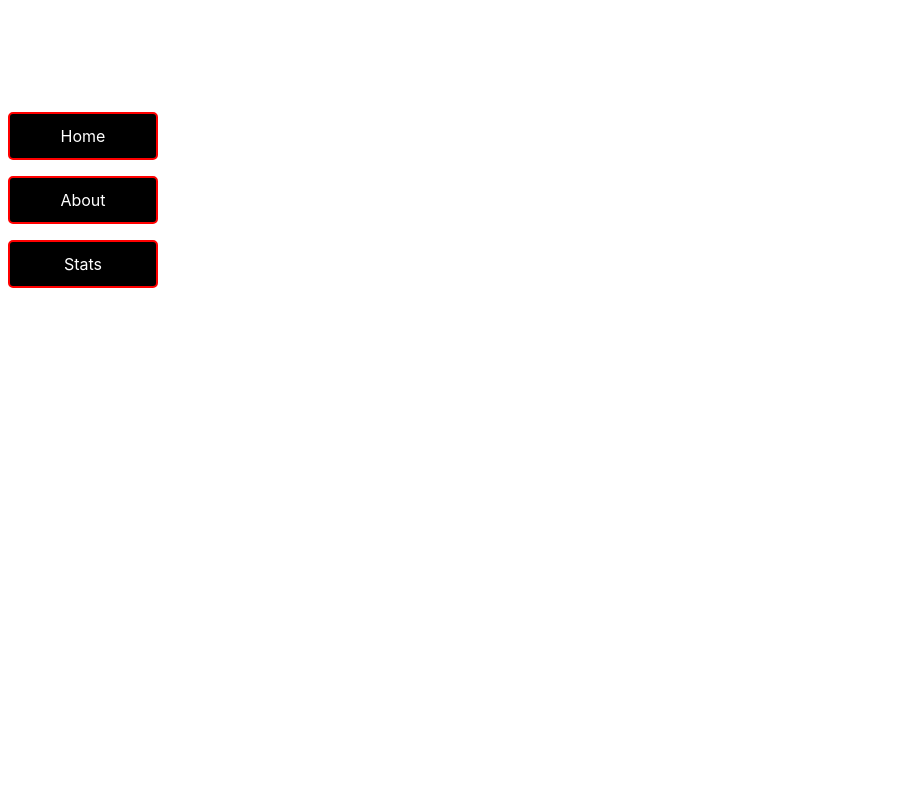
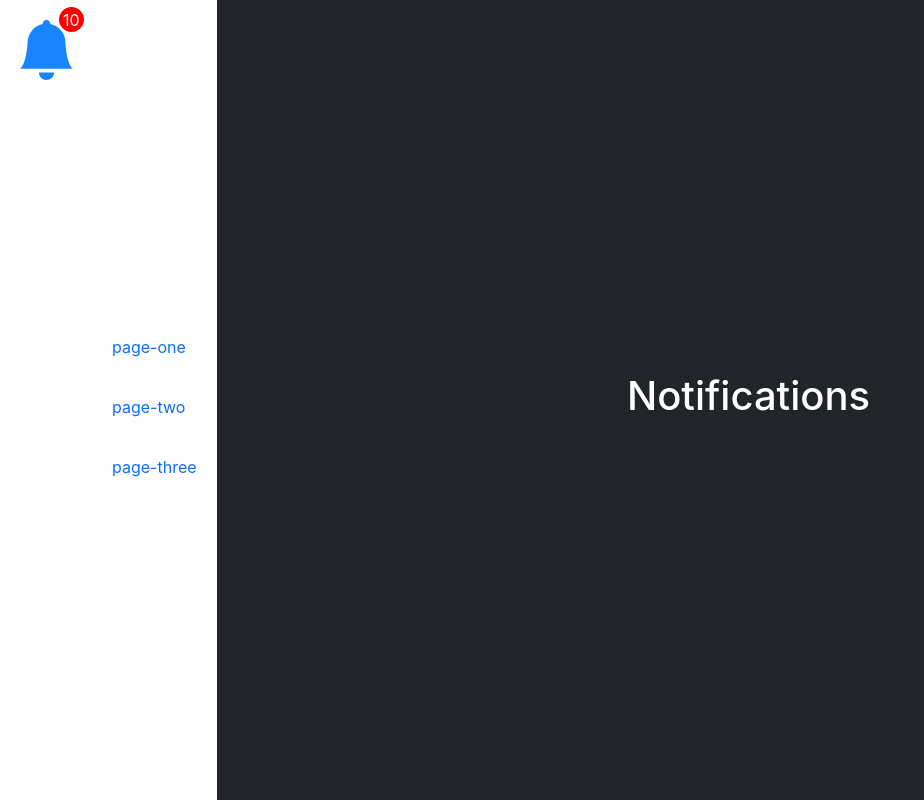
Before and after one commit to neharadialcode/learning-react, a React (Create React App) app: page /notifications in a window 1280 px wide. Shown: the whole page, without its empty margins (0-924 px from the left). Built offline with nearby package versions, Linux system fonts and the light colour scheme.

Commit message:
bell number changed

```diff
--- a/src/App.js
+++ b/src/App.js
@@ -1,7 +1,9 @@
 import { Route, Switch } from "react-router-dom";
 import "./App.css";
+import Bell from "./components/Bell";
 import ButtonTabs from "./components/ButtonTabs";
 import Home from "./components/Home";
+import Notifications from "./components/Notifications";
 import PageOne from "./components/PageOne";
 import PageThree from "./components/PageThree";
 import PageTwo from "./components/PageTwo";
@@ -13,14 +15,16 @@ function App() {
     <>
       <div className="App">
         <div className="d-flex">
-          {/* <TabsNavLinks /> */}
-          <PushNavLink />
+          <Bell />
+          <TabsNavLinks />
+          {/* <PushNavLink /> */}
           <Switch>
             <Route exact path="/new/:id" component={ButtonTabs} />
             <Route exact path="/page-one" component={PageOne} />
             <Route exact path="/page-two" component={PageTwo} />
             <Route exact path="/page-three" component={PageThree} />
             <Route exact path="/" component={Home} />
+            <Route exact path="/notifications" component={Notifications} />
           </Switch>
         </div>
       </div>
--- /dev/null
+++ b/src/components/Bell.jsx
@@ -0,0 +1,17 @@
+import React from "react";
+import { withRouter } from "react-router-dom";
+import { BellIcon } from "./Icon";
+
+const Bell = ({ history }) => {
+  const pathname = window.location.pathname;
+  return (
+    <div>
+      <div onClick={() => history.push("/notifications")} className="bell">
+        {pathname === "/notifications" ? <span>10</span>: <span>20</span>}
+        <BellIcon />
+      </div>
+    </div>
+  );
+};
+
+export default withRouter(Bell);
--- a/src/components/Icon.jsx
+++ b/src/components/Icon.jsx
@@ -14,6 +14,24 @@ export const Star = () => {
           d="M40.7376 18.7578L41.0898 19.4582L41.866 19.5688L60.7475 22.2599C60.7481 22.26 60.7487 22.2601 60.7493 22.2602C61.2681 22.3367 61.5545 22.7831 61.4904 23.1905L61.489 23.1989L61.4878 23.2074C61.4629 23.3781 61.3801 23.5431 61.2417 23.6764C61.2414 23.6766 61.2412 23.6768 61.241 23.677L47.5794 36.7393L47.0003 37.2929L47.1384 38.0821L50.3667 56.5306L50.3669 56.5317C50.4408 56.9519 50.1562 57.3997 49.6528 57.4848L49.6506 57.4851C49.4524 57.5189 49.2501 57.4858 49.0869 57.4006L49.0802 57.3971L32.1876 48.6872L31.5002 48.3327L30.8127 48.6872L13.9201 57.3971L13.9178 57.3983C13.7708 57.4744 13.6028 57.5096 13.4334 57.4978C13.2642 57.4859 13.1042 57.4279 12.9715 57.3333C12.839 57.239 12.74 57.113 12.6818 56.9723C12.6236 56.8319 12.6072 56.6799 12.6332 56.5326L12.6336 56.5306L15.8619 38.0821L16 37.2929L15.4209 36.7393L1.75654 23.6744L1.75644 23.6743C1.59158 23.5167 1.50294 23.3076 1.50007 23.0951C1.49721 22.8834 1.57945 22.6735 1.73822 22.5124C1.87401 22.3773 2.05073 22.2882 2.24464 22.2611L2.24818 22.2606L21.1344 19.5688L21.9105 19.4582L22.2627 18.7578L30.7017 1.97982C30.7021 1.97893 30.7026 1.97804 30.703 1.97715C30.9157 1.56367 31.4532 1.37319 31.9028 1.59085L31.9045 1.59169C32.0788 1.67581 32.2141 1.81133 32.2943 1.9712L32.2949 1.97251L40.7376 18.7578Z"
           stroke="black"
           stroke-width="3"
+        />
+      </svg>
+    </>
+  );
+};
+export const BellIcon = () => {
+  return (
+    <>
+      <svg
+        width="53"
+        height="60"
+        viewBox="0 0 53 60"
+        fill="none"
+        xmlns="http://www.w3.org/2000/svg"
+      >
+        <path
+          d="M26.5 60C28.5081 60 30.4339 59.2099 31.8538 57.8034C33.2737 56.397 34.0714 54.4894 34.0714 52.5004H18.9286C18.9286 54.4894 19.7263 56.397 21.1462 57.8034C22.5661 59.2099 24.4919 60 26.5 60ZM30.2668 4.1243C30.3196 3.60291 30.2615 3.07634 30.0963 2.57854C29.9311 2.08074 29.6623 1.62278 29.3074 1.23418C28.9525 0.845584 28.5193 0.534981 28.0357 0.322405C27.5522 0.10983 27.029 0 26.5 0C25.971 0 25.4478 0.10983 24.9643 0.322405C24.4807 0.534981 24.0475 0.845584 23.6926 1.23418C23.3377 1.62278 23.0689 2.08074 22.9037 2.57854C22.7385 3.07634 22.6804 3.60291 22.7332 4.1243C18.4543 4.98639 14.6076 7.28673 11.8446 10.6358C9.08158 13.9849 7.57198 18.1769 7.57143 22.502C7.57143 26.6193 5.67857 45.0008 0 48.7506H53C47.3214 45.0008 45.4286 26.6193 45.4286 22.502C45.4286 13.4275 38.9171 5.85296 30.2668 4.1243V4.1243Z"
+          fill="#1984FF"
         />
       </svg>
     </>
--- /dev/null
+++ b/src/components/Notifications.jsx
@@ -0,0 +1,11 @@
+import React from "react";
+
+const Notifications = () => {
+  return (
+    <div className="bg-dark vh-100 w-100 d-flex flex-column justify-content-center align-items-center text-white">
+      <h1>Notifications</h1>
+    </div>
+  );
+};
+
+export default Notifications;
--- a/src/components/PushNavLink.jsx
+++ b/src/components/PushNavLink.jsx
@@ -5,12 +5,19 @@ import { withRouter } from "react-router-dom";
 const PushNavLink = ({ history }) => {
   const pathnamee = window.location.pathname;
   const [active, setActive] = useState(pathnamee);
+  const pageTwoHandler = () => {
+    history.push("/page-two");
+    setActive("/page-two");
+  };
   return (
     <div className="min-w-200 d-flex flex-column justify-content-center vh-50">
       <div className="p-2">
         <button
           className={`common_btn ${active === "/" ? "active_btn" : ""}`}
-          onClick={() => history.push("/")}
+          onClick={() => {
+            history.push("/");
+            setActive("/");
+          }}
         >
           Home
         </button>
@@ -18,7 +25,10 @@ const PushNavLink = ({ history }) => {
       <div className="p-2">
         <button
           className={`common_btn ${active === "/page-one" ? "active_btn" : ""}`}
-          onClick={() => history.push("/page-one")}
+          onClick={() => {
+            history.push("/page-one");
+            setActive("/page-one");
+          }}
         >
           About
         </button>
@@ -26,7 +36,7 @@ const PushNavLink = ({ history }) => {
       <div className="p-2">
         <button
           className={`common_btn ${active === "/page-two" ? "active_btn" : ""}`}
-          onClick={() => history.push("/page-two")}
+          onClick={() => pageTwoHandler()}
         >
           Stats
         </button>
--- a/src/index.css
+++ b/src/index.css
@@ -11,18 +11,22 @@ code {
   font-family: source-code-pro, Menlo, Monaco, Consolas, "Courier New",
     monospace;
 }
+
 .svg_color svg path {
   fill: red;
   stroke: green;
 }
+
 .btn-red {
   background-color: red !important;
   color: white !important;
 }
+
 .tab-active {
   background-color: blue !important;
   color: white !important;
 }
+
 .tabs_links {
   display: inline-block;
   white-space: nowrap;
@@ -32,12 +36,15 @@ code {
   margin-top: 20px;
   text-decoration: none;
 }
+
 .min-w-200 {
   min-width: 200px;
 }
+
 .vh-50 {
   height: 50vh;
 }
+
 .common_btn {
   background-color: black;
   color: white;
@@ -46,6 +53,7 @@ code {
   border-radius: 5px;
   min-width: 150px;
 }
+
 .home {
   background-color: blueviolet;
   display: flex;
@@ -56,6 +64,28 @@ code {
   width: 100%;
   color: white;
 }
+
 .active_btn {
   background-color: red;
 }
+
+.bell {
+  position: relative;
+  padding: 20px;
+}
+
+span {
+  position: absolute;
+  background-color: red;
+  display: inline-block;
+  top: 7%;
+  right: 10%;
+  border-radius: 50%;
+  width: 25px;
+  height: 25px;
+  display: flex;
+  flex-direction: column;
+  justify-content: center;
+  align-items: center;
+  color: white;
+}
```
Also changed, not shown: src/components/fireStoreDataBase/AddBook.js (added, +7 -0 lines), src/components/fireStoreDataBase/BookList.js (added, +7 -0 lines), src/components/fireStoreDataBase/FireOne.jsx (added, +7 -0 lines).
